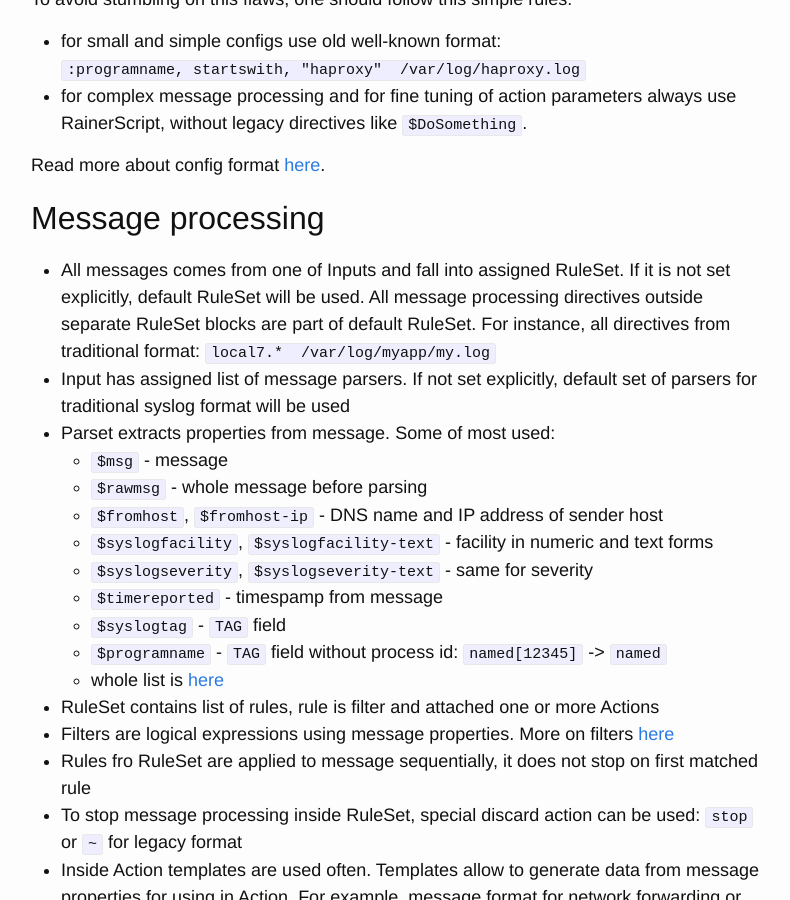
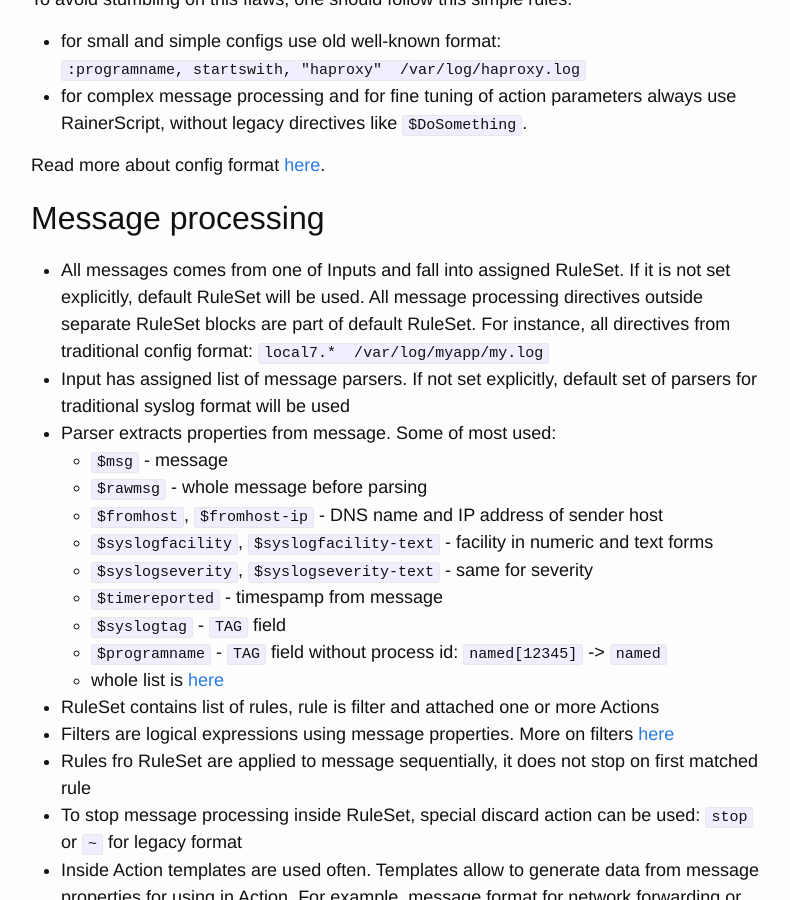
Before and after one commit to selivan/selivan.github.io, a Jekyll site: the page built from _posts/2017-02-07-rsyslog-log-forward-save-filename-handle-multi-line-failover.md, in a window 1280 px wide and 900 px high, scrolled down 4042 px. Shown: the whole window, without its empty margins (239-1029 px from the left). Built offline with Jekyll 4.4.1, drawn with Linux system fonts in a browser that asks for light colours; comment, search, counter and statistics services are not loaded.

Commit message:
Update 2017-02-07-rsyslog-log-forward-save-filename-handle-multi-line-failover.md

```diff
--- a/_posts/2017-02-07-rsyslog-log-forward-save-filename-handle-multi-line-failover.md
+++ b/_posts/2017-02-07-rsyslog-log-forward-save-filename-handle-multi-line-failover.md
@@ -102,10 +102,10 @@
 
 ## Message processing
 
-* All messages comes from one of Inputs and fall into assigned RuleSet. If it is not set explicitly, default RuleSet will be used. All message processing directives outside separate RuleSet blocks are part of default RuleSet. For instance, all directives from traditional format:
+* All messages comes from one of Inputs and fall into assigned RuleSet. If it is not set explicitly, default RuleSet will be used. All message processing directives outside separate RuleSet blocks are part of default RuleSet. For instance, all directives from traditional config format:
 `local7.*  /var/log/myapp/my.log`
 * Input has assigned list of message parsers. If not set explicitly, default set of parsers for traditional syslog format will be used
-* Parset extracts properties from message. Some of most used:
+* Parser extracts properties from message. Some of most used:
   * `$msg` - message
   * `$rawmsg` - whole message before parsing
   * `$fromhost`, `$fromhost-ip` - DNS name and IP address of sender host
```
